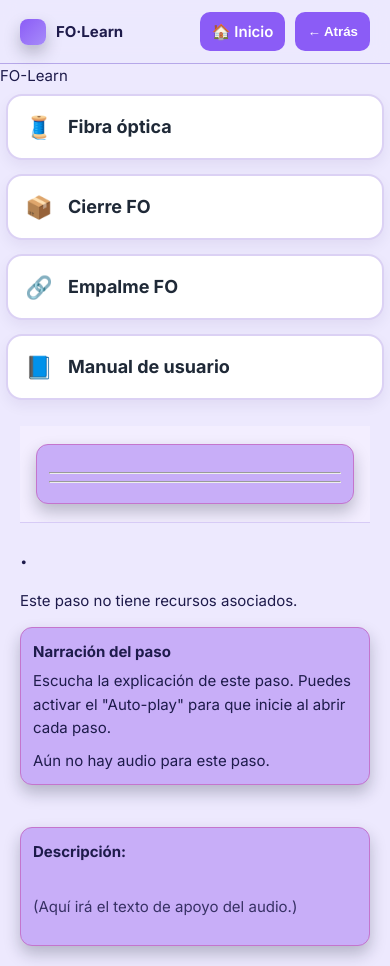
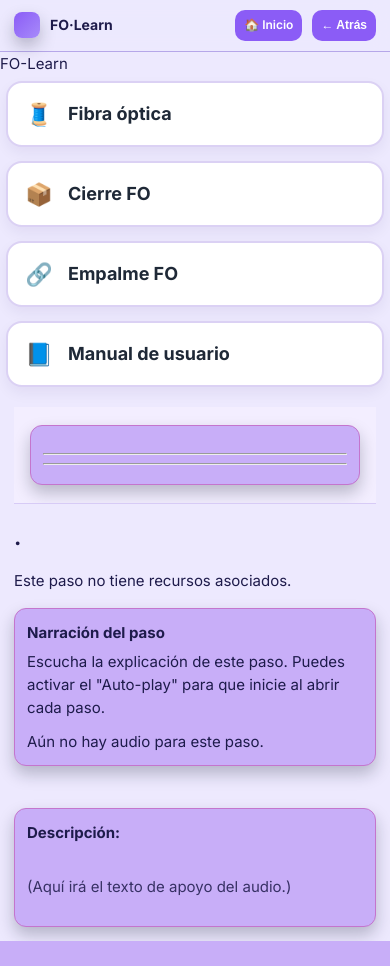
Before and after one commit to karla22rios/fo-learn, a Django app: template templates/viewer/step_viewer.html in a window 390 px wide. After the commit the page ends 941 px from the top, so only its background shows below. Run offline with Django 5.2, Linux system fonts and the light colour scheme; the template is opened without the code that fills it, so the values that code supplies are empty.

Commit message:
Agregamos sidebar2

```diff
--- a/static/css/site.css
+++ b/static/css/site.css
@@ -270,3 +270,109 @@ hr.sep{
   border-top:1px solid var(--line);
   margin:14px 0;
 }
+
+/* =========================
+   MOBILE (<= 820px)
+   ========================= */
+@media (max-width: 820px){
+
+  /* Menos padding general */
+  .container{
+    padding: 14px;
+  }
+
+  /* Header más compacto */
+  .nav{
+    padding: 10px 14px;
+  }
+
+  .brand span{
+    font-size: 14px;
+  }
+
+  /* Botones del header más chicos */
+  .btn-home,
+  .btn-back{
+    padding: 7px 10px;
+    font-size: 13px;
+    border-radius: 10px;
+  }
+
+  /* Layout: sidebar arriba y contenido abajo */
+  .page{
+    grid-template-columns: 1fr;
+    gap: 14px;
+  }
+
+  /* Sidebar ya no sticky en mobile (evita bugs de altura) */
+  .sidebar{
+    position: static;
+    top: auto;
+  }
+
+  /* Sidebar en 2 columnas (más compacto) */
+  .sidebar a{
+    padding: 10px 12px;
+    font-size: 14px;
+    border-radius: 14px;
+  }
+
+  /* Opcional: hacer los botones del menú en grid */
+  .sidebar{
+    display: grid;
+    grid-template-columns: 1fr 1fr;
+    gap: 10px;
+  }
+
+  /* Si tu sidebar tiene un título, que ocupe toda la fila */
+  .sidebar h2,
+  .sidebar h3{
+    grid-column: 1 / -1;
+    font-size: 18px;
+    margin-bottom: 6px;
+  }
+
+  /* Visor 3D: más alto en móviles para que se vea bien */
+  .viewer-wrap{
+    aspect-ratio: 4 / 3; /* antes 16/9 */
+  }
+
+  /* Toolbar: que baje a varias líneas */
+  .viewer-toolbar{
+    flex-wrap: wrap;
+    gap: 8px;
+  }
+
+  /* Cards más “apretadas” */
+  .card.pad{
+    padding: 12px;
+  }
+
+  /* Títulos más pequeños */
+  h1{ font-size: 22px; }
+  h2{ font-size: 18px; }
+  h3{ font-size: 16px; }
+}
+
+/* =========================
+   MOBILE pequeño (<= 420px)
+   ========================= */
+@media (max-width: 420px){
+
+  /* Sidebar en 1 columna si la pantalla es muy chica */
+  .sidebar{
+    grid-template-columns: 1fr;
+  }
+
+  /* Botones del header aún más compactos */
+  .btn-home,
+  .btn-back{
+    padding: 6px 9px;
+    font-size: 12px;
+  }
+
+  /* Visor más cuadrado para aprovechar altura */
+  .viewer-wrap{
+    aspect-ratio: 1 / 1;
+  }
+}
```
